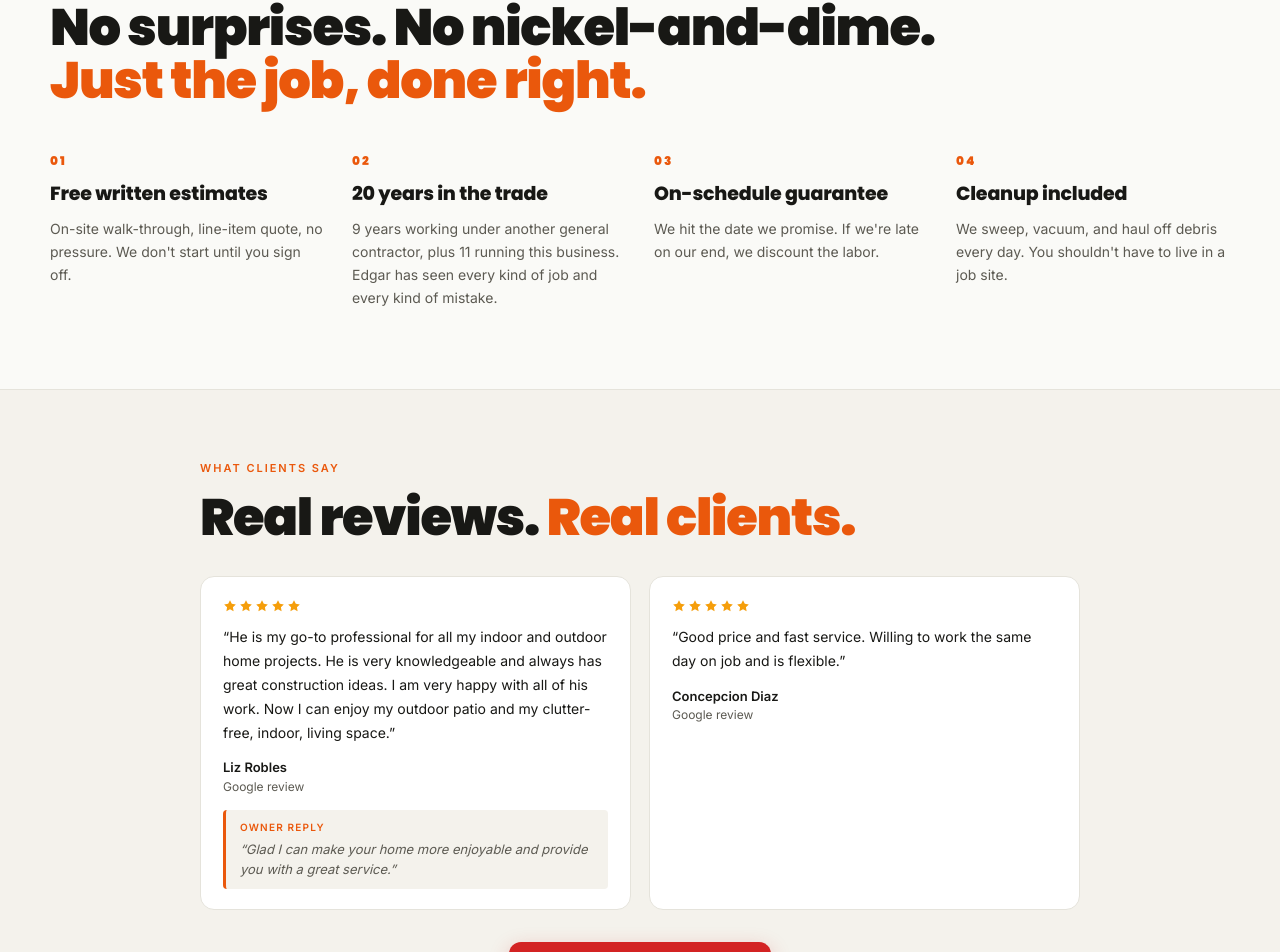
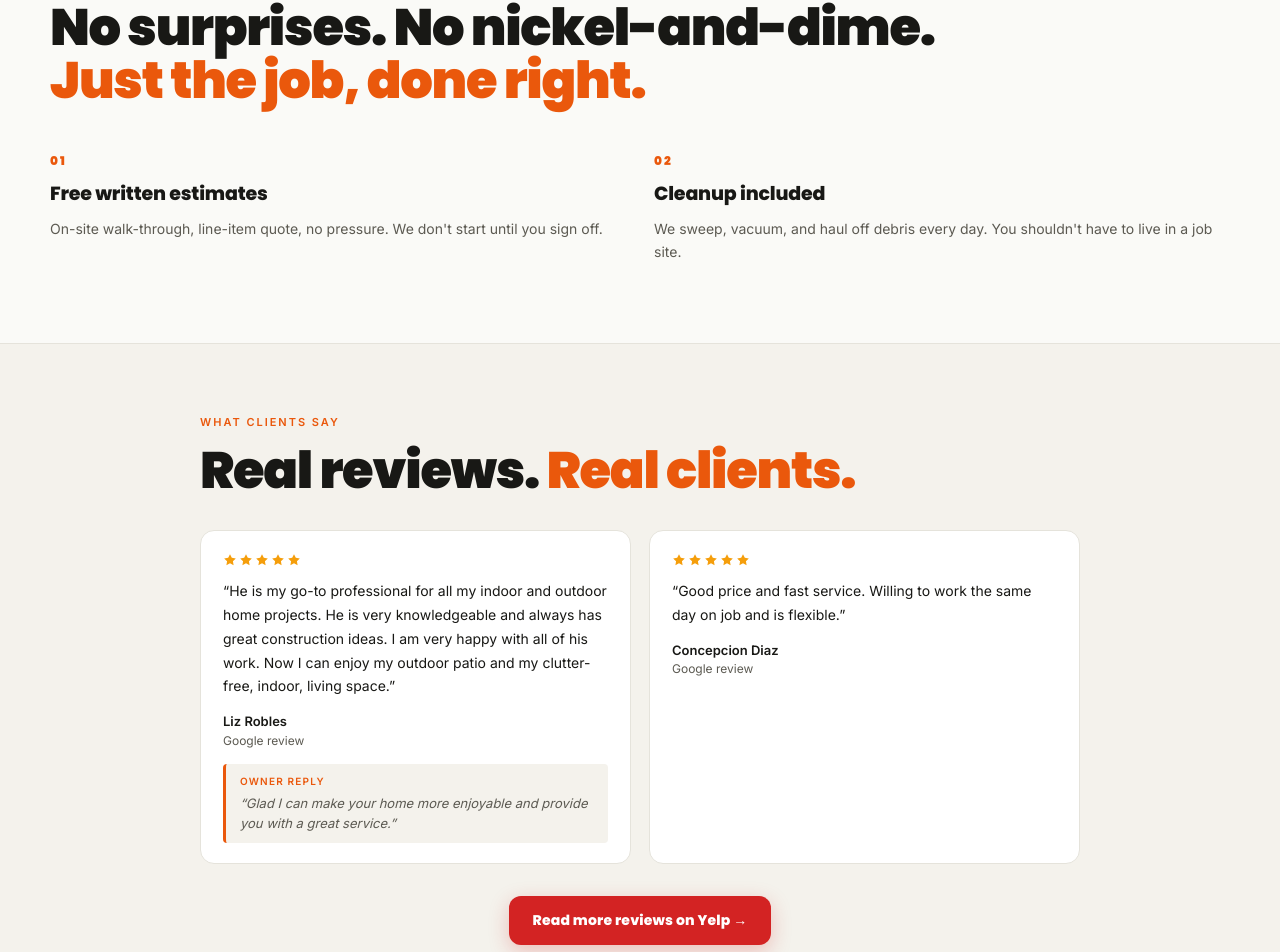
Before and after one commit to mynexaweb/NEXA-web, a Next.js app in the folder nexaweb/: page /preview/affordable-handyman in a window 1280 px wide. Shown: the part 1792-2744 px from the top of the page. Built offline with nearby package versions, Linux system fonts and the light colour scheme.

Commit message:
Remove 20-yrs and on-schedule-guarantee WHY cards

```diff
--- a/nexaweb/src/app/preview/affordable-handyman/page.tsx
+++ b/nexaweb/src/app/preview/affordable-handyman/page.tsx
@@ -75,8 +75,6 @@ const AREAS = [
 
 const WHY = [
   { title: "Free written estimates",     body: "On-site walk-through, line-item quote, no pressure. We don't start until you sign off." },
-  { title: "20 years in the trade",      body: "9 years working under another general contractor, plus 11 running this business. Edgar has seen every kind of job and every kind of mistake." },
-  { title: "On-schedule guarantee",      body: "We hit the date we promise. If we're late on our end, we discount the labor." },
   { title: "Cleanup included",           body: "We sweep, vacuum, and haul off debris every day. You shouldn't have to live in a job site." },
 ]
 
```
